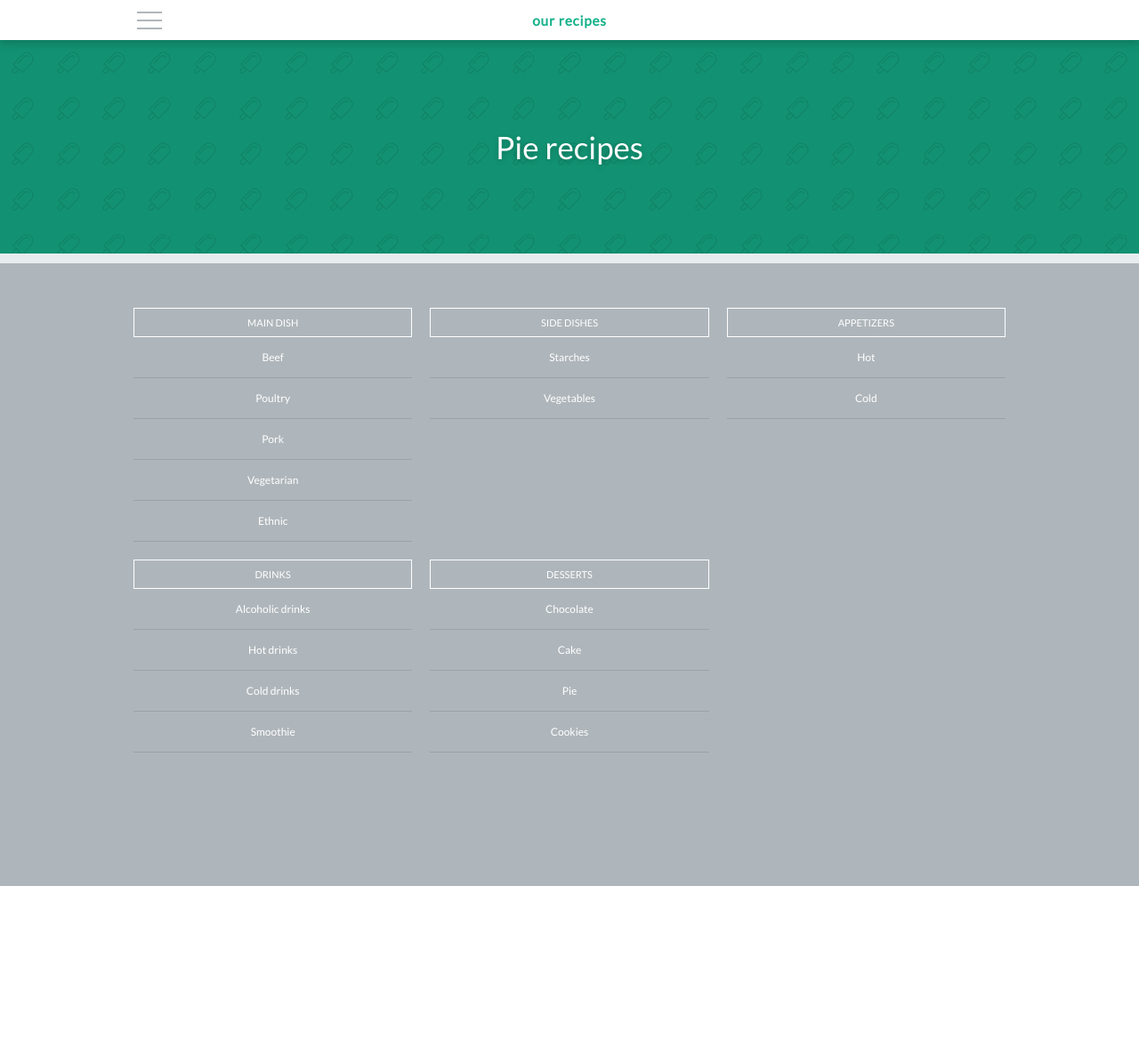
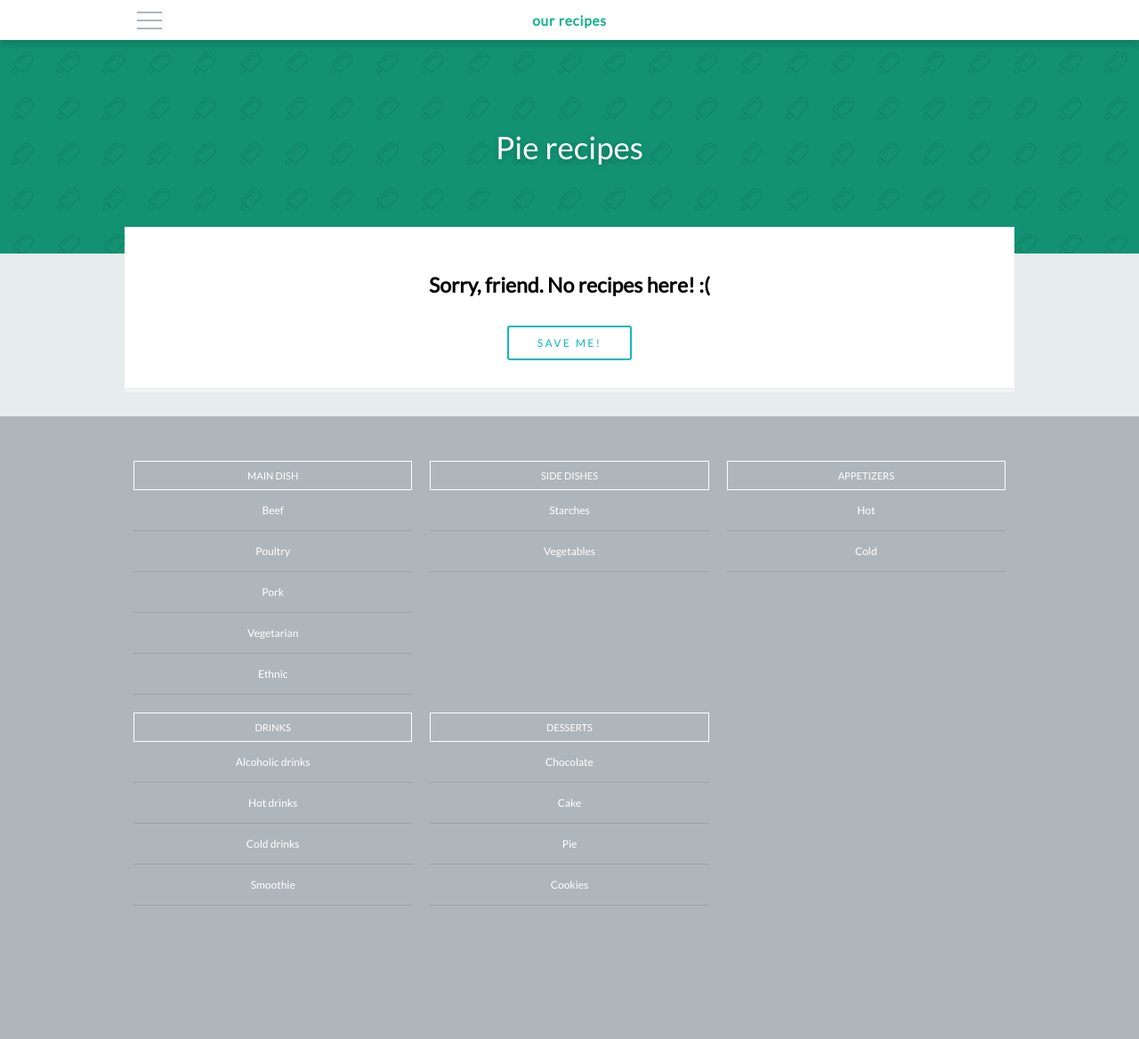
Before and after one commit to nicklemmon/recipes, a Jekyll site: the page built from dessert/pie.html, in a window 1280 px wide. Shown: the whole page at 89% size. Built offline with Jekyll 4.4.1, drawn with Linux system fonts in a browser that asks for light colours; some web fonts are replaced; before the commit the page ends 996 px from its top, so only the background shows below that.

Commit message:
General - added button component, updated recipe-tile-loop to include case with no returned results
Signed-off-by: Nick Lemmon <nick.lemmon@gmail.com>

```diff
--- a/_includes/recipe-tile-loop.html
+++ b/_includes/recipe-tile-loop.html
@@ -1,4 +1,13 @@
-{% for recipe in recipes %}
+{% if recipes.size < 1 %} {% comment %}If there are no recipes to show based on the given criteria, then this message displays{% endcomment %}
+
+	<div class="Tile Tile--error">
+		<p class="Tile-paragraph Tile-paragraph--error">Sorry, friend. No recipes here! :(</p>
+		<a href="{{ site.baseurl }}/" class="Button Button--secondary">Save me!</a>
+	</div>
+
+{% else %}
+
+{% for recipe in recipes %} {% comment %}Otherwise, make a new tile for every recipe that meets the criteria defined in the page{% endcomment %}
 
 	<a href="/recipes{{ recipe.url }}" class="Tile Tile--recipe u-rippleLink">
 		<p class="Tile-name Tile-name--recipe">{{ recipe.title }}</p>
@@ -18,3 +27,5 @@
 	</a> <!-- .Tile--category -->
 
 {% endfor %}
+
+{% endif %}
--- a/_layouts/recipe-list.html
+++ b/_layouts/recipe-list.html
@@ -8,7 +8,6 @@ layout: default		# parent layout
 	<h2 class="Hero-title Hero-title--h2">{{ page.subcategory | capitalize }} recipes</h2>
 </section> <!-- /.Hero -->
 
-
 <section class="SubContainer SubContainer--recipeNav">
 
 {% include recipe-tile-loop.html %}
--- a/_sass/_imports.scss
+++ b/_sass/_imports.scss
@@ -21,4 +21,5 @@
 @import 'components/hero';
 @import 'components/tiles';
 @import 'components/icons';
+@import 'components/buttons';
 @import 'components/footer';
--- /dev/null
+++ b/_sass/components/_buttons.scss
@@ -0,0 +1,41 @@
+//===== BUTTON STYLES =====//
+
+
+.Button {
+	border-radius: .3rem;
+	border-width: .2rem;
+	border-style: solid;
+	max-width: 8rem;
+	text-decoration: none;
+	padding: 1rem 3.2rem;
+	font-size: 1.2rem;
+	text-transform: uppercase;
+	letter-spacing: .2em;
+	background-size: 100% 200%;
+	background-position: 0 0;
+	@include transition(background-position $transition--sm ease, color $transition--sm ease, text-shadow $transition--sm ease);
+	&:hover {
+		background-position: 0 100%;
+		color: #FFFFFF;
+	}
+}
+
+
+//=== Mixin to Define Button Subtypes ===//
+
+@mixin button-colors($color) {
+	color: $color;
+	border-color: $color;
+	@include linear-gradient(to top, $color 50%, #FFFFFF 50%);
+	&:hover {
+		text-shadow: 0 .1em .2em darken($color, 10%);
+	}
+}
+
+.Button--primary {
+	@include button-colors($primary);
+}
+
+.Button--secondary {
+	@include button-colors($accent);
+}
--- a/_sass/components/_tiles.scss
+++ b/_sass/components/_tiles.scss
@@ -64,6 +64,27 @@
 		font-weight: 700;
 		color: $accent--dark;
 	}
+
+
+//=== Tile Error ===//
+
+.Tile--error {
+	@include display(flex);
+	@include align-items(center);
+	@include justify-content(center);
+	@include flex-direction(column);
+	width: 100%;
+	padding: $spacing--lg;
+	margin-top: -$spacing--sm;
+	z-index: 0;
+}
+
+.Tile-paragraph--error {
+	font-size: 2.3em;
+	font-weight: 700;
+	margin: $spacing--md auto $spacing--lg auto;
+	text-align: center;
+}
 
 
 //=== Tile Review ===//
@@ -156,6 +177,13 @@
 	@media screen and (min-width: $breakpoint--md) {
 		height: 17.5rem;
 	}
+}
+
+//=== Tile Link ===//
+
+.Tile-link {
+	color: $accent;
+	font-size: 1.4em;
 }
 
 
```
